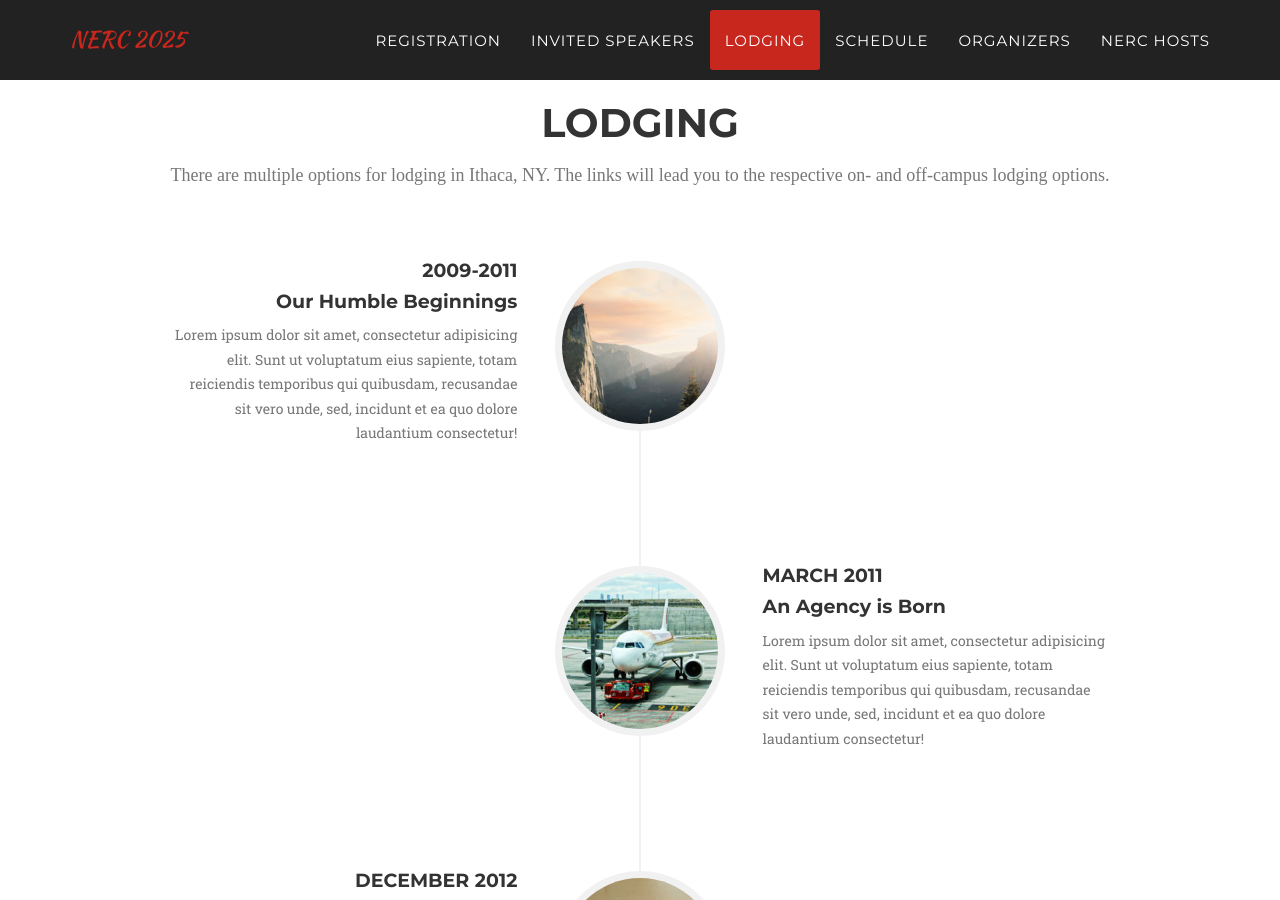
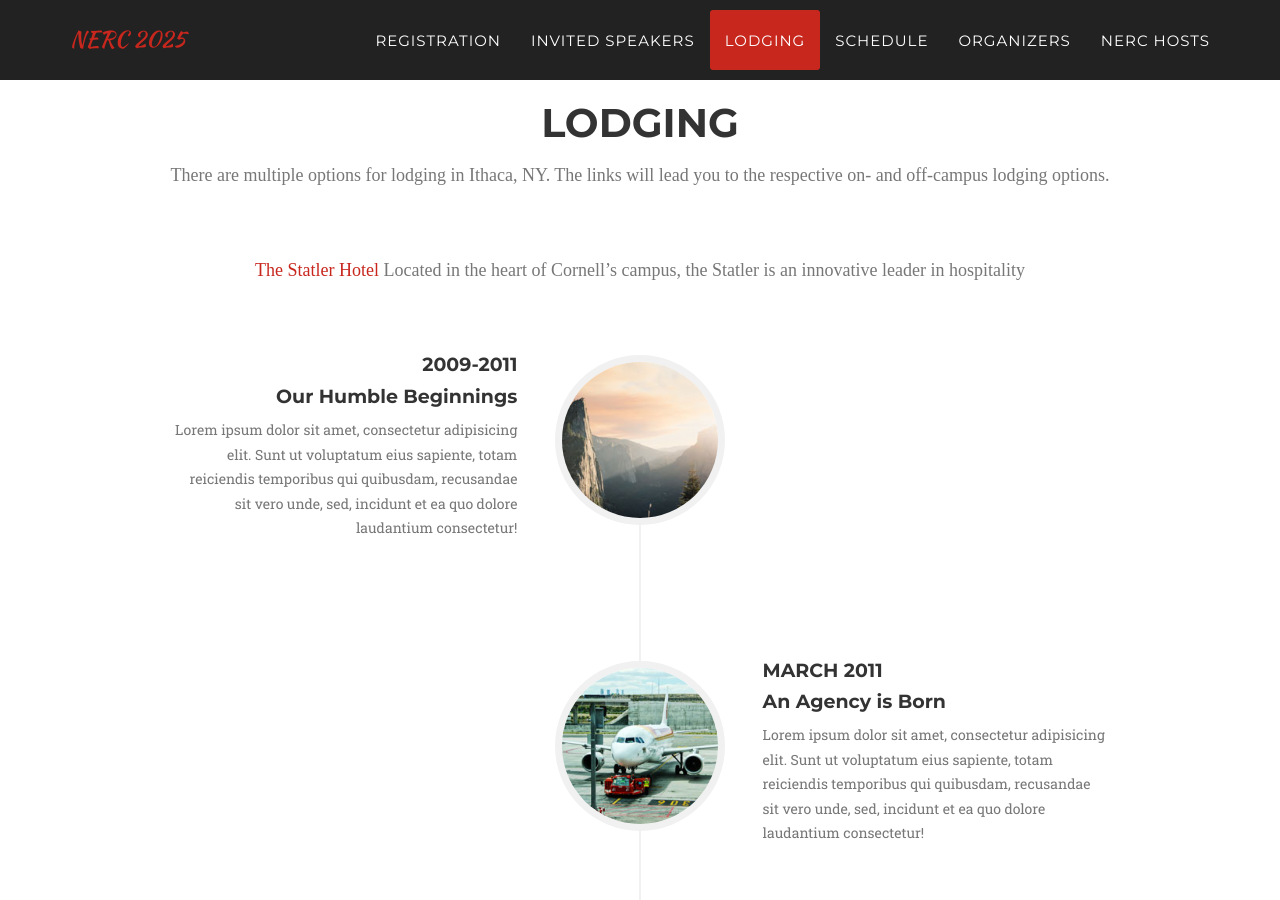
Before and after one commit to Cornell-Tech-AIRLab/cornell2025.nerc.io, a Jekyll site: the page built from index.html, in a window 1280 px wide and 900 px high, scrolled down 2519 px. Built offline with Jekyll 4.4.1, drawn with Linux system fonts in a browser that asks for light colours; some web fonts are replaced.

Commit message:
Adding statler hotel

```diff
--- a/_includes/lodging.html
+++ b/_includes/lodging.html
@@ -5,6 +5,7 @@
                 <div class="col-lg-12 text-center">
                     <h2 class="section-heading">Lodging</h2>
                     <h3 class="section-subheading text-muted">There are multiple options for lodging in Ithaca, NY. The links will lead you to the respective on- and off-campus lodging options.</h3>
+                    <h3 class="section-subheading text-muted"><a href="https://statlerhotel.cornell.edu/">The Statler Hotel</a> Located in the heart of Cornell’s campus, the Statler is an innovative leader in hospitality</h3>
                 </div>
             </div>
             <div class="row">
```
